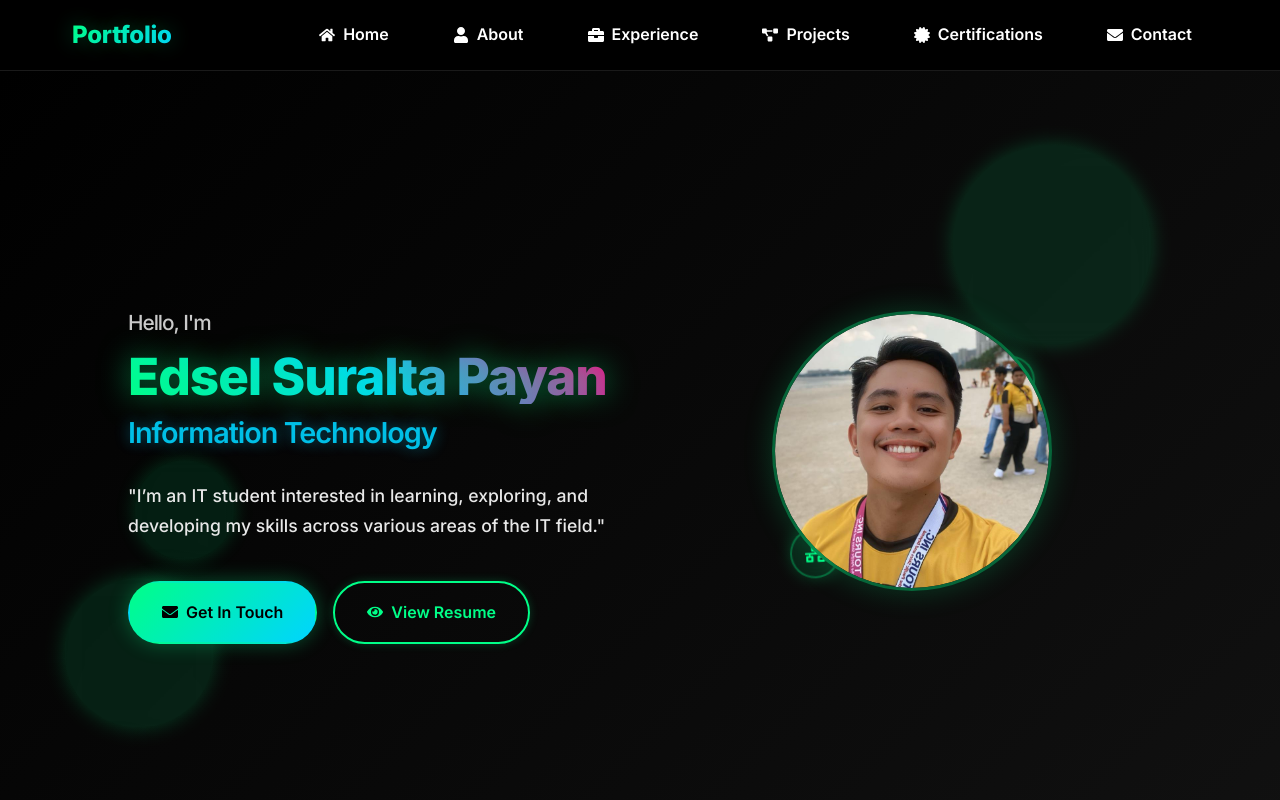
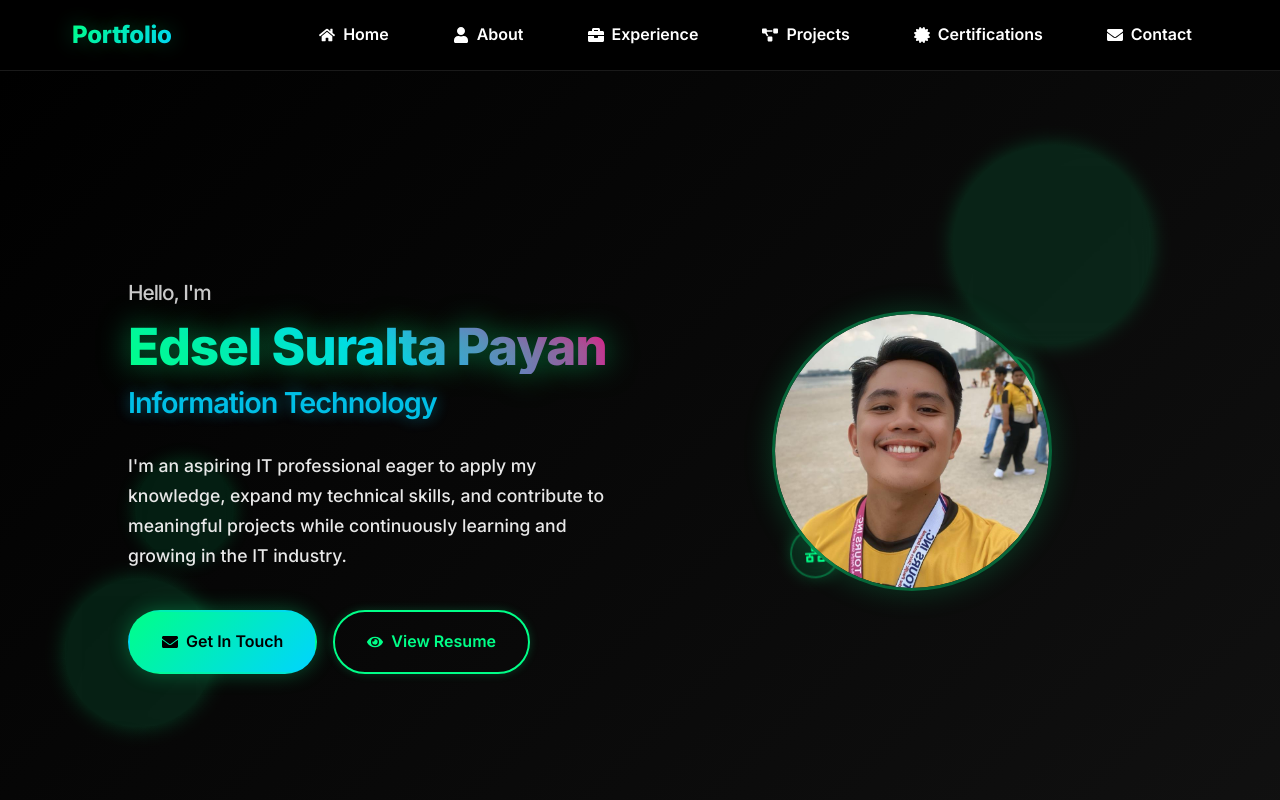
Before and after one commit to Epky/my-porfolio-, a React (Create React App) app: page / in a window 1280 px wide. Shown: the top 800 px of the page. Built offline with nearby package versions, Linux system fonts and the light colour scheme.

Commit message:
change the descrition to real

```diff
--- a/src/components/Hero.js
+++ b/src/components/Hero.js
@@ -82,8 +82,9 @@ const Hero = () => {
             </motion.h1>
 
             <motion.p className="hero-description" variants={itemVariants}>
-              "I’m an IT student interested in learning, exploring, and
-              developing my skills across various areas of the IT field."
+              I'm an aspiring IT professional eager to apply my knowledge,
+              expand my technical skills, and contribute to meaningful projects while continuously learning
+              and growing in the IT industry.
             </motion.p>
 
             <motion.div className="hero-buttons" variants={itemVariants}>
```
